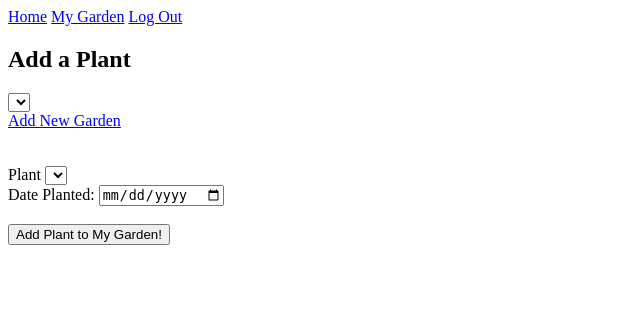
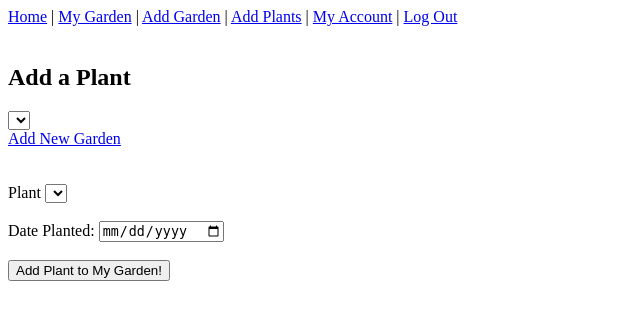
Before and after one commit to jessigrayson/Plant-Plotter, a Flask app: page /addplant in a window 1280 px wide. Shown: the top 320 px of the page, without its empty margins (0-640 px from the left). Run offline with Flask 2, Linux system fonts and the light colour scheme; the visitor is signed in with stand-in values (Sample User, id 1); data comes from the database, SQL or seed files in the repository; data that the repository does not hold is empty.

Commit message:
MVP (very basic) done

```diff
--- a/server.py
+++ b/server.py
@@ -31,7 +31,6 @@ def plant_detail():
     """Show plant and associated info."""
 
     plant_id = int(request.args.get("plants"))
-
     plant = Plant.query.get(plant_id)
 
     return render_template("plant.html", plant=plant)
@@ -53,8 +52,9 @@ def register_process():
     email = request.form["email"]
     username = request.form["username"]
     password = request.form["password"]
+    zipcode = request.form["zipcode"]
 
-    reg_date = datetime.datetime.now()
+    reg_date = datetime.now()
 
     new_user = User(fname=fname,
                     lname=lname,
@@ -116,7 +116,7 @@ def logout():
 def user_detail(user_id):
     """Show info about user."""
 
-    user = db.session.filter(user_id).get()
+    user = User.query.get(user_id)
 
     return render_template("user.html", user=user)
 
@@ -162,7 +162,7 @@ def add_garden():
             db.session.commit()
 
             flash("{} successfully added as a garden".format(garden_name))
-            return redirect("/mygarden")
+            return redirect("/addplant")
 
     return render_template("add_garden.html", user=user, usergardens=usergardens, sun_exposures=sun_exposures)
     # page will show form to add a garden with all the parameters
--- a/templates/add_plant.html
+++ b/templates/add_plant.html
@@ -29,7 +29,7 @@
             </select>
         </label>
         <br>
-
+        <br>
         <label>Date Planted:
             <input type="date" name="planted_date">
         </label>
--- a/templates/base.html
+++ b/templates/base.html
@@ -3,12 +3,15 @@
 <head>
     <title>Plants</title>
 <div class="topnav">
-  <a class="active" href="/">Home</a>
-  <!-- <a href="/myplants">My Plants</a> -->
-  <a href="/mygarden">My Garden</a>
+  <a class="active" href="/">Home</a>  |
+  <a href="/mygarden">My Garden</a>  |
+  <a href="/addgarden">Add Garden</a>  |
+  <a href="/addplant">Add Plants</a>  |
+  <a href="/users/<int:user_id>">My Account</a> |
   <a href="/logout">Log Out</a>
 </div>
 </head>
+<br>
 <body>
 
 {% for flash in get_flashed_messages() %}
--- a/templates/garden.html
+++ b/templates/garden.html
@@ -4,7 +4,7 @@
 <title>My Garden: {{ user.fname }}</title>
 
 <h1>My Garden</h1>
-Phase 2 JS/AJAX for a different message if user's garden is empty
+
 <p>{{ user.fname }}, check it out!</p>
 
 {% for garden in usergardens %}
--- a/templates/homepage.html
+++ b/templates/homepage.html
@@ -23,6 +23,7 @@
         </select>
       </label>
     </div>
+    <br>
     <!-- Submit button -->
     <div>
       <input type="submit" value="Get Info">
--- a/templates/user.html
+++ b/templates/user.html
@@ -7,9 +7,9 @@
 <p>Username: {{ user.username }}</p>
 <p>Password: {{ user.password }}</p>
 <p>Email: {{ user.email }}</p>
-<p>Zipcode: {{ user.username }}</p>
+<p>Zipcode: {{ user.zipcode }}</p>
 
-<a href="/garden/{{ user.user_id }}">My Garden</a>
+<a href="/mygarden">My Garden</a>
 
 
 {% endblock %}
```
Also changed, not shown: 1 other file.
